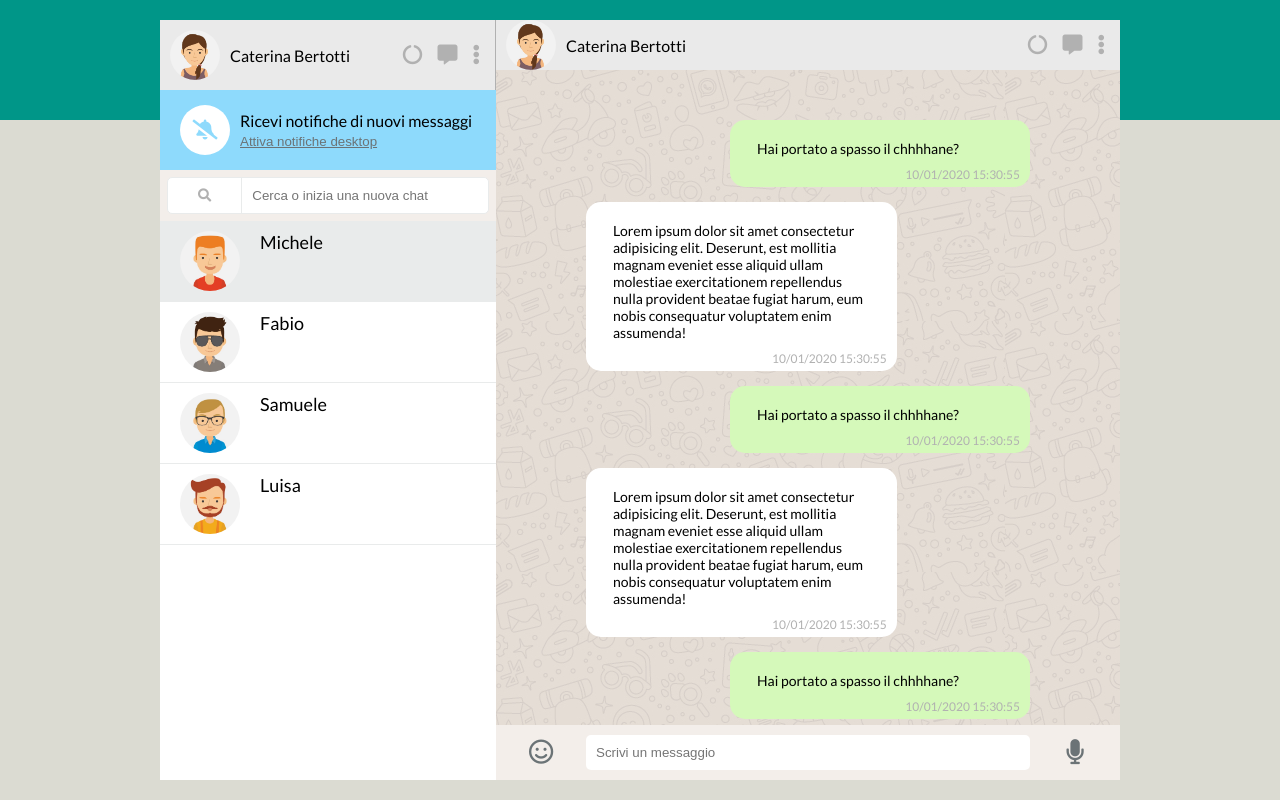
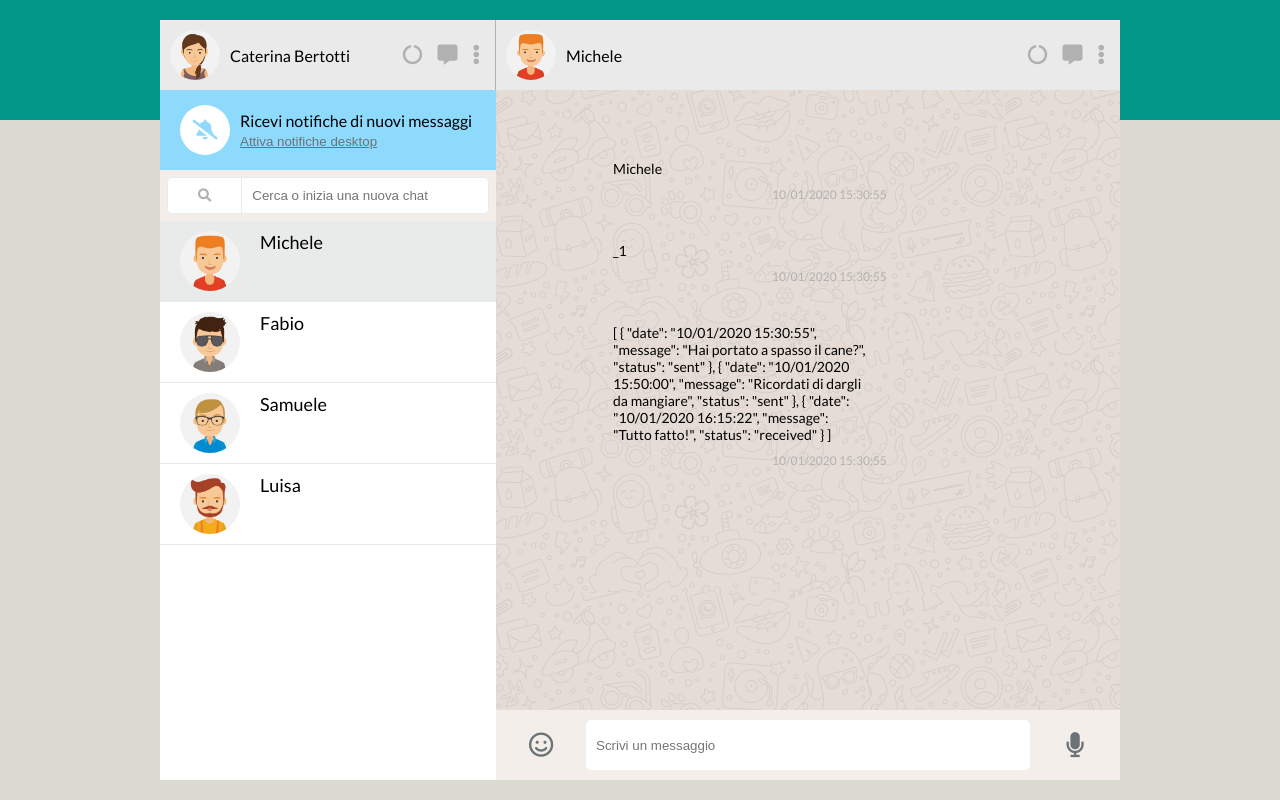
Before and after one commit to C-Bertotti/vue-boolzapp, a plain HTML site: page index.html in a window 1280 px wide. Drawn offline with nearby package versions, Linux system fonts and the light colour scheme.

Commit message:
Collegato avatar e immagine chat attiva

```diff
--- a/index.html
+++ b/index.html
@@ -62,7 +62,7 @@
                     </div>
                     <div class="contact__wrapper">
                         <ul>
-                            <li v-for="(item, index) in contacts" class="contact" @click="activeContact = index" :class=" activeContact == index ? 'active' : '' ">
+                            <li v-for="(item, index) in contacts" class="contact" @click="activeChat(item, index)" :class=" activeContact == index ? 'active' : '' ">
                                 <img class="circle--big" :src="'img/avatar' + item.avatar + '.jpg'" alt="">
                                 <h3>{{ item.name }}</h3>
                             </li>
@@ -74,8 +74,8 @@
             <main>
                 <header class="navbar">
                     <div class="header__left">
-                        <img src="img/avatar_io.jpg" alt="my avatar" class="avatar circle--small">
-                        <h2>Caterina Bertotti</h2>
+                        <img :src="'img/avatar' + contacts[activeContact].avatar + '.jpg'" alt="my avatar" class="avatar circle--small">
+                        <h2> {{ contacts[activeContact].name }} </h2>
                     </div>
                     <div class="header__right">
                         <button class="btn btn--light"><i class="fas fa-circle-notch"></i></button>
@@ -85,36 +85,8 @@
                 </header>
                 <div id="main__middle">
                     <div class="msg__wrapper">
-                        <div class="msg sent">
-                            <p class="msg__txt">Hai portato a spasso il chhhhane?</p>
-                            <p class="msg__date">10/01/2020 15:30:55</p>
-                        </div>
-                        <div class="msg received">
-                            <p class="msg__txt">Lorem ipsum dolor sit amet consectetur adipisicing elit. Deserunt, est mollitia magnam eveniet esse aliquid ullam molestiae exercitationem repellendus nulla provident beatae fugiat harum, eum nobis consequatur voluptatem enim assumenda!</p>
-                            <p class="msg__date">10/01/2020 15:30:55</p>
-                        </div>
-                        <div class="msg sent">
-                            <p class="msg__txt">Hai portato a spasso il chhhhane?</p>
-                            <p class="msg__date">10/01/2020 15:30:55</p>
-                        </div>
-                        <div class="msg received">
-                            <p class="msg__txt">Lorem ipsum dolor sit amet consectetur adipisicing elit. Deserunt, est mollitia magnam eveniet esse aliquid ullam molestiae exercitationem repellendus nulla provident beatae fugiat harum, eum nobis consequatur voluptatem enim assumenda!</p>
-                            <p class="msg__date">10/01/2020 15:30:55</p>
-                        </div>
-                        <div class="msg sent">
-                            <p class="msg__txt">Hai portato a spasso il chhhhane?</p>
-                            <p class="msg__date">10/01/2020 15:30:55</p>
-                        </div>
-                        <div class="msg received">
-                            <p class="msg__txt">Lorem ipsum dolor sit amet consectetur adipisicing elit. Deserunt, est mollitia magnam eveniet esse aliquid ullam molestiae exercitationem repellendus nulla provident beatae fugiat harum, eum nobis consequatur voluptatem enim assumenda!</p>
-                            <p class="msg__date">10/01/2020 15:30:55</p>
-                        </div>
-                        <div class="msg sent">
-                            <p class="msg__txt">Hai portato a spasso il chhhhane?</p>
-                            <p class="msg__date">10/01/2020 15:30:55</p>
-                        </div>
-                        <div class="msg received">
-                            <p class="msg__txt">Lorem ipsum dolor sit amet consectetur adipisicing elit. Deserunt, est mollitia magnam eveniet esse aliquid ullam molestiae exercitationem repellendus nulla provident beatae fugiat harum, eum nobis consequatur voluptatem enim assumenda!</p>
+                        <div v-for="message in contacts[activeContact]" class="msg" >
+                            <p class="msg__txt">{{ message }}</p>
                             <p class="msg__date">10/01/2020 15:30:55</p>
                         </div>
                     </div>
--- a/js/script.js
+++ b/js/script.js
@@ -8,9 +8,9 @@ var app = new Vue (
                     avatar: '_1',
                     messages: [
                         {
-                        date: '10/01/2020 15:30:55',
-                        message: 'Hai portato a spasso il cane?',
-                        status: 'sent'
+                            date: '10/01/2020 15:30:55',
+                            message: 'Hai portato a spasso il cane?',
+                            status: 'sent'
                         },
                         {
                             date: '10/01/2020 15:50:00',
@@ -84,12 +84,13 @@ var app = new Vue (
                 },
             ],
             activeContact: 0
+        },
+        methods: {
+            activeChat: function(item, index) {
+                this.activeContact = index;
+            }
+
+
         }
-
-        // methods: {
-        // //     activeChat: function(item) {
-        // //         item.active = 'active';
-        // //     }
-        // }
     }
 );
```
